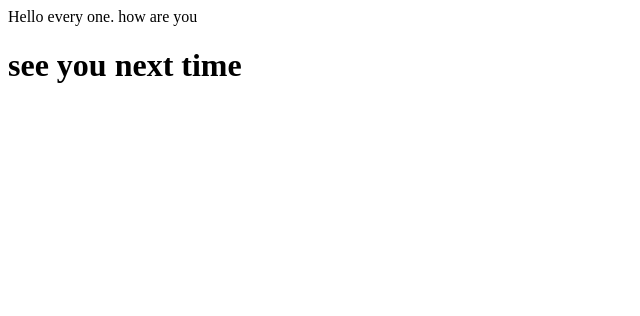
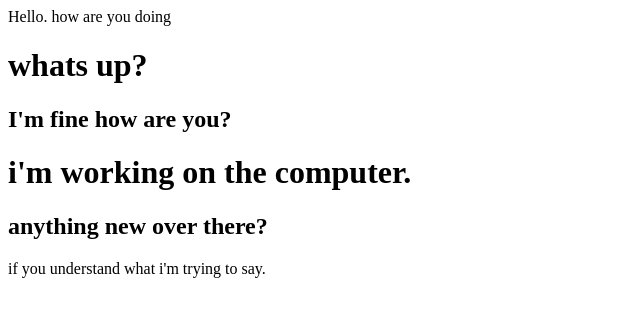
Before and after one commit to Adnankhan1986/Frontend, a plain HTML site: page Git/index.html in a window 1280 px wide. Shown: the whole page, without its empty margins (0-640 px from the left). Drawn offline with Linux system fonts and the light colour scheme.

Commit message:
test 1
test 1

```diff
--- a/Git/index.html
+++ b/Git/index.html
@@ -1,11 +1,28 @@
-<head>
-    Hello every one.
-</head>
+<html>
+<Head>
+    Hello. how are you doing
+    <h1>whats up?</h1>
+<h2>I'm fine how are you?</h2>
 
+</Head>
 <body>
-    how are you
+  <h1> i'm working on the computer.</h1>
+  <h2>anything new over there?
+  </h2>
 </body>
 
-<h1>
-    see you next time
-</h1>
+
+
+
+
+if you understand what i'm trying to say.
+
+
+
+
+
+
+
+
+
+</html>
```
Also changed, not shown: 1 other file.
